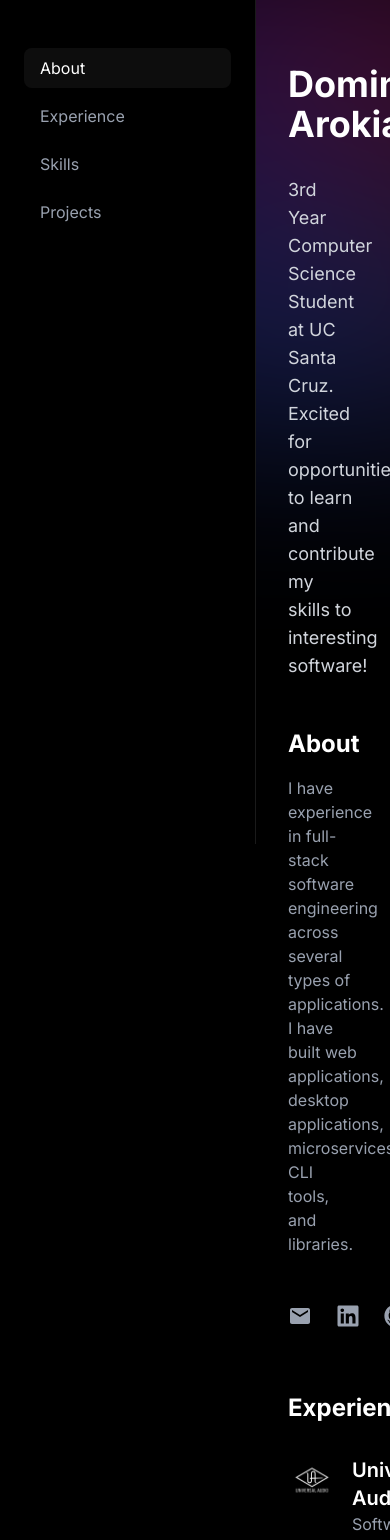
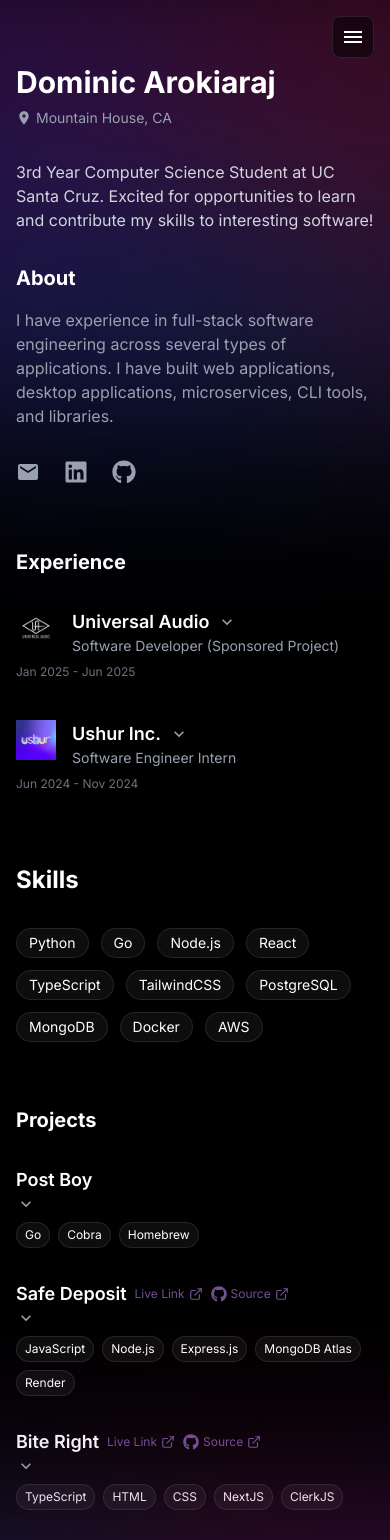
Before and after one commit to dominic-arok/personal-site, a Next.js app: page / in a window 390 px wide. Shown: the top 1540 px of the page. Built offline with nearby package versions, Linux system fonts and the light colour scheme.

Commit message:
make website mobile friendly

```diff
--- a/src/app/layout.tsx
+++ b/src/app/layout.tsx
@@ -16,6 +16,9 @@
 }>) {
   return (
     <html lang="en" className="scroll-smooth">
+      <head>
+        <meta name="viewport" content="width=device-width, initial-scale=1.0" />
+      </head>
       <body className={inter.className}>{children}</body>
     </html>
   );
--- a/src/app/page.tsx
+++ b/src/app/page.tsx
@@ -8,8 +8,8 @@
   return (
     <div className="min-h-screen bg-black text-white relative">
       <Nav />
-      <div className="ml-64 relative z-10">
-        <div className="container mx-auto px-8 py-8">
+      <div className="lg:ml-64 relative z-10">
+        <div className="container mx-auto px-4 lg:px-8 py-8">
           <div id="about">
             <Header />
           </div>
--- a/src/components/Experience.tsx
+++ b/src/components/Experience.tsx
@@ -23,9 +23,9 @@
         onClick={() => setIsExpanded(!isExpanded)}
         className="w-full text-left group cursor-pointer"
       >
-        <div className="flex justify-between items-start mb-2">
+        <div className="flex flex-col sm:flex-row sm:justify-between sm:items-start mb-2 gap-2">
           <div className="flex items-start gap-4">
-            <div className="relative w-12 h-12 flex-shrink-0">
+            <div className="relative w-10 sm:w-12 h-10 sm:h-12 flex-shrink-0">
               <Image
                 src={logo}
                 alt={`${company} logo`}
@@ -34,7 +34,7 @@
               />
             </div>
             <div>
-              <h3 className="text-xl font-semibold flex items-center gap-2">
+              <h3 className="text-lg sm:text-xl font-semibold flex flex-wrap items-center gap-2">
                 {company}
                 {liveLink && (
                   <a
@@ -55,20 +55,20 @@
                   size={20}
                 />
               </h3>
-              <p className="text-gray-400">{role}</p>
+              <p className="text-sm sm:text-base text-gray-400">{role}</p>
             </div>
           </div>
           <div className="flex items-center gap-2">
-            <span className="text-sm text-gray-500">{period}</span>
+            <span className="text-xs sm:text-sm text-gray-500">{period}</span>
           </div>
         </div>
       </button>
       <div
-        className={`overflow-hidden transition-all duration-200 ease-in-out pl-16 ${
+        className={`overflow-hidden transition-all duration-200 ease-in-out pl-14 sm:pl-16 ${
           isExpanded ? 'max-h-96 opacity-100 mt-4' : 'max-h-0 opacity-0'
         }`}
       >
-        <p className="text-gray-400 leading-relaxed">
+        <p className="text-sm sm:text-base text-gray-400 leading-relaxed">
           {description}
         </p>
       </div>
@@ -96,7 +96,7 @@
 
   return (
     <section className="max-w-4xl mx-auto pb-4 pt-8">
-      <h2 className="text-2xl font-bold mb-8">Experience</h2>
+      <h2 className="text-xl sm:text-2xl font-bold mb-8">Experience</h2>
       {experiences.map((exp, index) => (
         <ExperienceItem key={index} {...exp} />
       ))}
--- a/src/components/Header.tsx
+++ b/src/components/Header.tsx
@@ -14,18 +14,18 @@
 
       {/* Content */}
       <div className="relative">
-        <div className="flex items-center gap-4 mb-8">
-          <h1 className="text-4xl font-bold text-white">Dominic Arokiaraj</h1>
-          <div className="flex items-center text-gray-400 text-base">
+        <div className="flex flex-col sm:flex-row sm:items-center gap-2 sm:gap-4 mb-8">
+          <h1 className="text-3xl sm:text-4xl font-bold text-white">Dominic Arokiaraj</h1>
+          <div className="flex items-center text-gray-400 text-sm sm:text-base">
             <MdLocationOn size={16} className="mr-1" />
             Mountain House, CA
           </div>
         </div>
-        <p className="text-lg mb-12 text-gray-300">
+        <p className="text-base sm:text-lg mb-8 sm:mb-12 text-gray-300">
           3rd Year Computer Science Student at UC Santa Cruz. Excited for opportunities to learn and contribute my skills to interesting software!
         </p>
-        <div className="mb-12">
-          <h2 className="text-2xl font-bold mb-4">About</h2>
+        <div className="mb-8 sm:mb-12">
+          <h2 className="text-xl sm:text-2xl font-bold mb-4">About</h2>
           <p className="text-gray-400">
             I have experience in full-stack software engineering across several types of applications. I have built web applications, desktop applications, microservices, CLI tools, and libraries.
           </p>
--- a/src/components/Nav.tsx
+++ b/src/components/Nav.tsx
@@ -1,6 +1,7 @@
 "use client";
 
 import { useEffect, useState } from 'react';
+import { MdMenu, MdClose } from 'react-icons/md';
 
 interface NavItem {
   label: string;
@@ -9,6 +10,7 @@
 
 export default function Nav() {
   const [activeSection, setActiveSection] = useState<string>('about');
+  const [isMenuOpen, setIsMenuOpen] = useState(false);
 
   const navItems: NavItem[] = [
     { label: 'About', href: '#about' },
@@ -38,13 +40,39 @@
     return () => window.removeEventListener('scroll', handleScroll);
   }, []);
 
+  const handleNavClick = (href: string) => {
+    setIsMenuOpen(false);
+    const element = document.querySelector(href);
+    if (element) {
+      element.scrollIntoView({ behavior: 'smooth' });
+    }
+  };
+
   return (
-    <nav className="fixed left-0 top-0 h-screen w-64 bg-black border-r border-[#1a1a1a] p-6 pt-12 z-20">
+    <>
+      {/* Mobile Menu Button */}
+      <button
+        onClick={() => setIsMenuOpen(!isMenuOpen)}
+        className="lg:hidden fixed top-4 right-4 z-50 p-2 rounded-lg bg-black/50 backdrop-blur-sm border border-white/10"
+      >
+        {isMenuOpen ? <MdClose size={24} /> : <MdMenu size={24} />}
+      </button>
+
+      {/* Navigation Menu */}
+      <nav className={`
+        fixed lg:left-0 top-0 h-screen w-64 bg-black border-r border-[#1a1a1a] p-6 pt-12 z-40
+        transition-transform duration-300 ease-in-out
+        ${isMenuOpen ? 'translate-x-0' : '-translate-x-full lg:translate-x-0'}
+      `}>
         <ul className="space-y-2">
           {navItems.map((item) => (
             <li key={item.href}>
               <a
                 href={item.href}
+                onClick={(e) => {
+                  e.preventDefault();
+                  handleNavClick(item.href);
+                }}
                 className={`block px-4 py-2 rounded-lg transition-all duration-200 ${
                   activeSection === item.href.substring(1)
                     ? 'text-white bg-white/5'
@@ -57,5 +85,14 @@
           ))}
         </ul>
       </nav>
+
+      {/* Overlay */}
+      {isMenuOpen && (
+        <div
+          className="fixed inset-0 bg-black/50 backdrop-blur-sm z-30 lg:hidden"
+          onClick={() => setIsMenuOpen(false)}
+        />
+      )}
+    </>
   );
 }
--- a/src/components/Projects.tsx
+++ b/src/components/Projects.tsx
@@ -22,10 +22,10 @@
         onClick={() => setIsExpanded(!isExpanded)}
         className="w-full text-left group cursor-pointer"
       >
-        <div className="flex items-center justify-between mb-2">
-          <div className="flex items-center gap-2">
-            <h3 className="text-xl font-semibold">{title}</h3>
-            <div className="flex items-center gap-2 text-sm">
+        <div className="flex flex-col sm:flex-row sm:items-center sm:justify-between mb-2">
+          <div className="flex flex-wrap items-center gap-2">
+            <h3 className="text-lg sm:text-xl font-semibold">{title}</h3>
+            <div className="flex items-center gap-2 text-xs sm:text-sm">
               {liveLink && (
                 <a
                   href={liveLink}
@@ -64,7 +64,7 @@
           {technologies.map((tech, index) => (
             <span
               key={index}
-              className="px-3 py-1 bg-white/5 hover:bg-white/10 border border-white/10 rounded-full text-sm transition-all duration-200 hover:scale-105 cursor-default"
+              className="px-2 sm:px-3 py-1 bg-white/5 hover:bg-white/10 border border-white/10 rounded-full text-xs sm:text-sm transition-all duration-200 hover:scale-105 cursor-default"
               onClick={(e) => e.stopPropagation()}
             >
               {tech}
@@ -77,7 +77,7 @@
           isExpanded ? 'max-h-96 opacity-100 mt-4' : 'max-h-0 opacity-0'
         }`}
       >
-        <p className="text-gray-400 leading-relaxed">
+        <p className="text-sm sm:text-base text-gray-400 leading-relaxed">
           {description}
         </p>
       </div>
@@ -120,7 +120,7 @@
 
   return (
     <section className="relative max-w-4xl mx-auto py-8">
-      <h2 className="text-2xl font-bold mb-8">Projects</h2>
+      <h2 className="text-xl sm:text-2xl font-bold mb-8">Projects</h2>
       {projects.map((project, index) => (
         <ProjectItem key={index} {...project} />
       ))}
```
Lines whose indentation alone changed are shown as unchanged.
